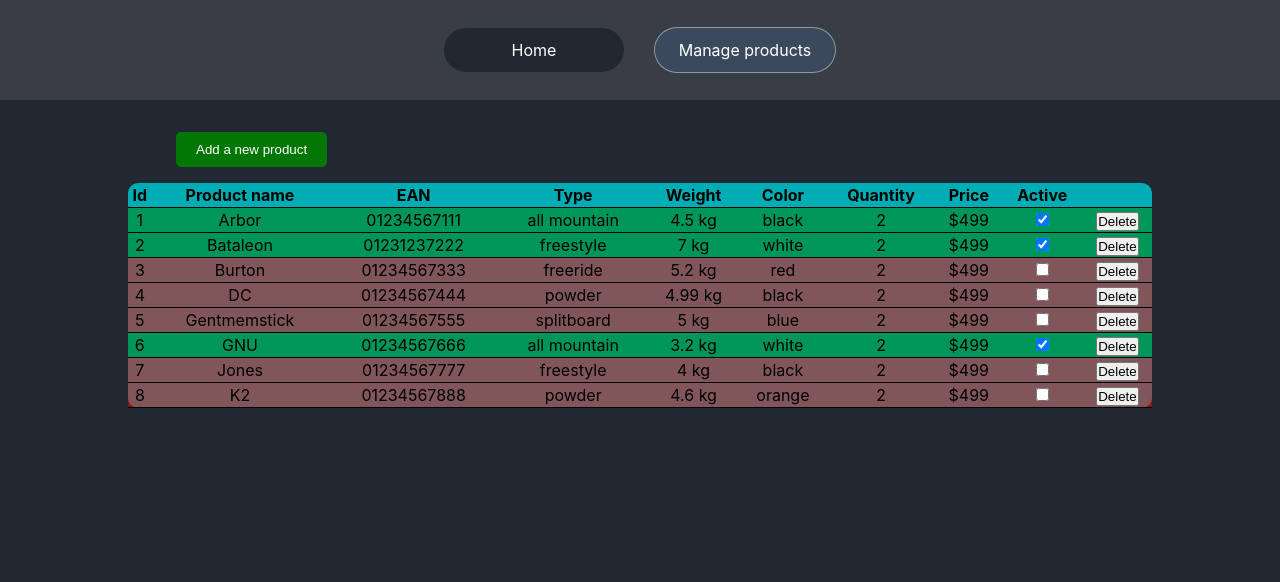
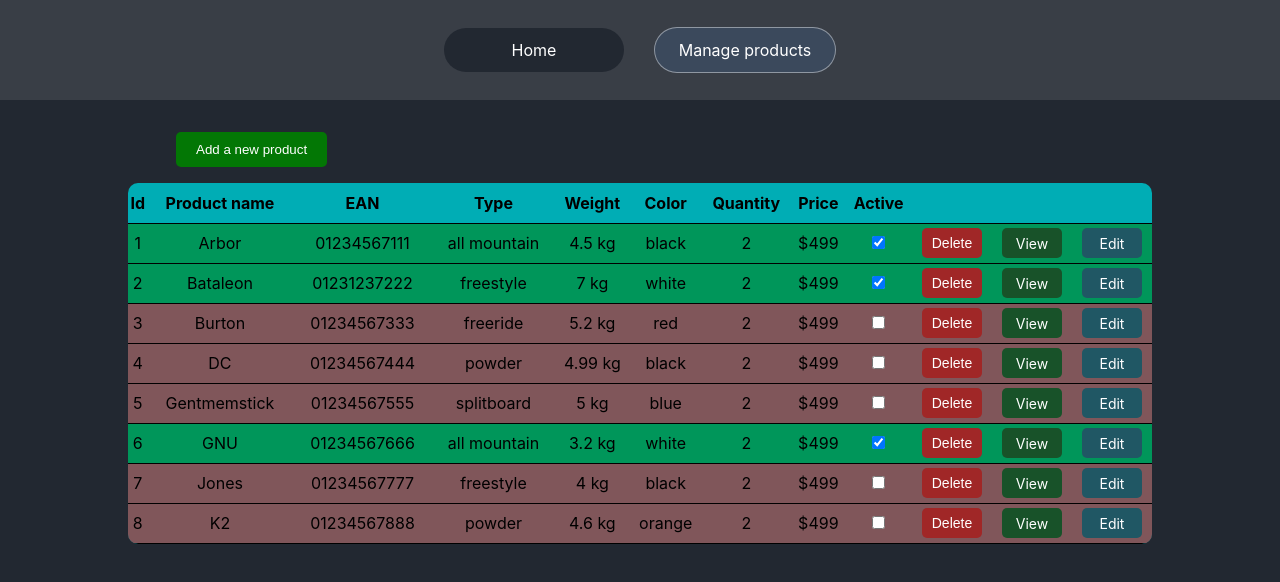
Before and after one commit to Clawetoora/react-typescript-warehouse-managing-system, a React (Vite) app: page /products in a window 1280 px wide. Shown: the top 582 px of the page. Built offline with nearby package versions, Linux system fonts and the light colour scheme.

Commit message:
styled delete view edit buttons, added routs to edi and view items by id

```diff
--- a/src/App.tsx
+++ b/src/App.tsx
@@ -5,7 +5,8 @@
 import Home from "./routes/Home";
 import Header from "./components/UI/Header";
 import ProductsListContextProvider from "./context/ProductsListContext";
-import NewProduct from "./routes/NewProduct";
+import PreviewProduct from "./routes/PreviewProduct";
+import EditProduct from "./routes/EditProduct";
 
 function App() {
   return (
@@ -15,7 +16,8 @@
         <Routes>
           <Route path="/" element={<Home />} />
           <Route path="/products" element={<ProductList />} />
-          <Route path="/products/create" element={<NewProduct />} />
+          <Route path="/products/:id" element={<PreviewProduct />} />
+          <Route path="/products/:id/edit" element={<EditProduct />} />
         </Routes>
       </div>
     </ProductsListContextProvider>
--- a/src/components/MainTable.module.scss
+++ b/src/components/MainTable.module.scss
@@ -13,6 +13,7 @@
   border-collapse: collapse;
   tr {
     border-bottom: 1px solid black;
+    height: 40px;
   }
   td {
     border: 1px solid rgb(13, 77, 77);
--- a/src/components/ManageTable.module.scss
+++ b/src/components/ManageTable.module.scss
@@ -14,11 +14,10 @@
   border-radius: 10px;
   color: black;
   border-collapse: collapse;
+  overflow: hidden;
   tr {
     border-bottom: 1px solid black;
-    &:hover {
-      cursor: pointer;
-    }
+    height: 40px;
   }
 }
 
@@ -32,7 +31,7 @@
 .inactive {
   background-color: rgba(255, 0, 0, 0.5);
   &:hover {
-    background-color: rgba(255, 0, 0, 0.9);
+    background-color: rgba(255, 0, 0, 0.692);
   }
 }
 
@@ -72,7 +71,7 @@
   width: 100%;
   max-height: 800px;
   opacity: 100;
-  transition: all 0.5s;
+  transition: all 0.5s ease-in;
   z-index: 0;
 }
 
@@ -84,3 +83,32 @@
     opacity: 100%;
   }
 }
+
+.button-manage {
+  display: inline-flex;
+  align-items: center;
+  justify-content: center;
+
+  font-size: 14px;
+  width: 60px;
+  height: 30px;
+  border: none;
+  text-decoration: none;
+  color: white;
+  border-radius: 5px;
+  transition: all 0.3s;
+  &.delete {
+    background-color: rgb(160, 39, 39);
+  }
+  &.view {
+    background-color: rgb(24, 82, 41);
+  }
+  &.edit {
+    background-color: rgb(32, 87, 100);
+  }
+  &:hover {
+    cursor: pointer;
+    transform: translateY(-1px);
+    box-shadow: 0 3px 5px rgba(0, 0, 0, 0.438);
+  }
+}
--- a/src/components/ManageTable.tsx
+++ b/src/components/ManageTable.tsx
@@ -1,6 +1,6 @@
 import React, { useState, useEffect } from "react";
 import styles from "./ManageTable.module.scss";
-import { NavLink } from "react-router-dom";
+import { NavLink, Link } from "react-router-dom";
 import AddNewProductForm from "./AddNewProductForm";
 interface Product {
   id: number;
@@ -87,12 +87,29 @@
                 </td>
                 <td>
                   <button
+                    className={`${styles["button-manage"]} ${styles.delete}`}
                     onClick={() => {
                       setProducts(products.filter((x) => x.id !== product.id));
                     }}
                   >
                     Delete
                   </button>
+                </td>
+                <td>
+                  <Link
+                    to={`/products/${product.id}`}
+                    className={`${styles["button-manage"]} ${styles.view}`}
+                  >
+                    View
+                  </Link>
+                </td>
+                <td>
+                  <Link
+                    to={`/products/${product.id}/edit`}
+                    className={`${styles["button-manage"]} ${styles.edit}`}
+                  >
+                    Edit
+                  </Link>
                 </td>
               </tr>
             );
--- a/src/routes/NewProduct.tsx
+++ /dev/null
@@ -1,9 +0,0 @@
-import React from "react";
-import Header from "../components/UI/Header";
-export default function NewProduct() {
-  return (
-    <>
-      <div>NewProduct</div>
-    </>
-  );
-}
```
